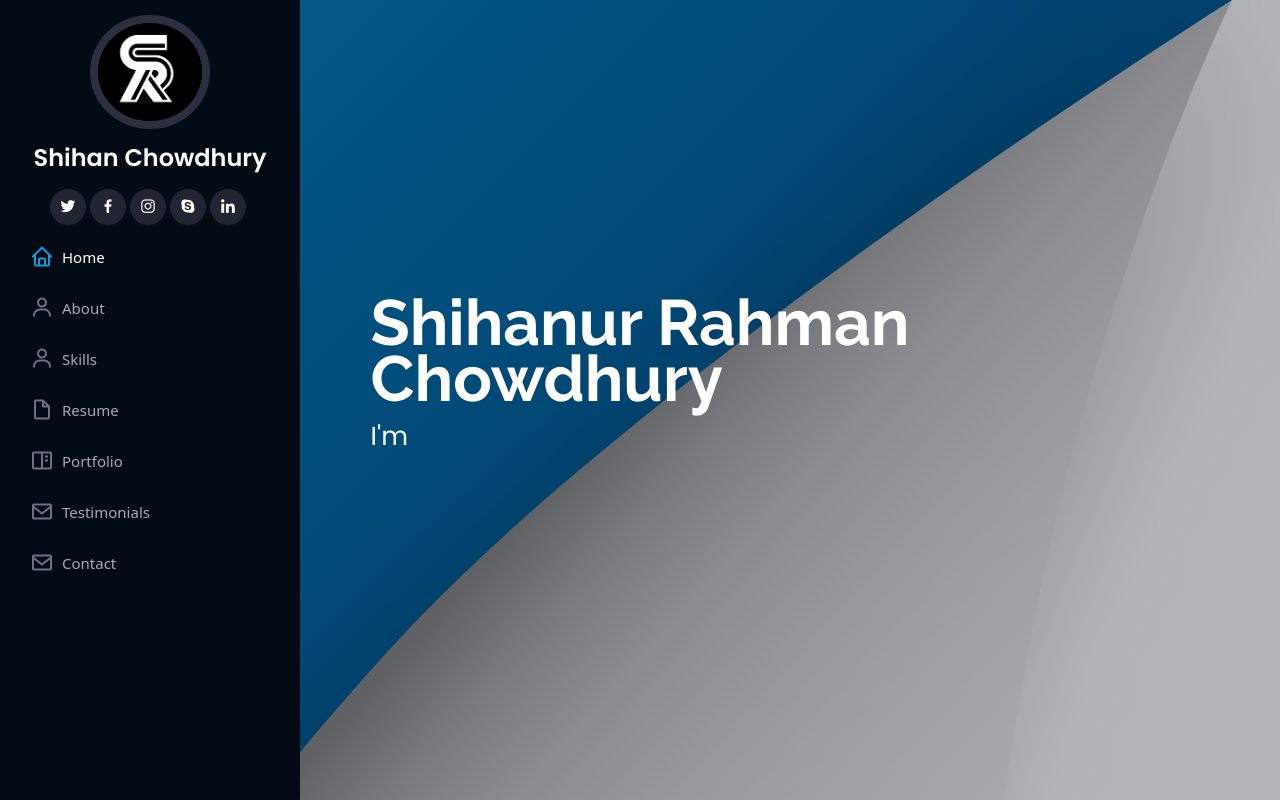
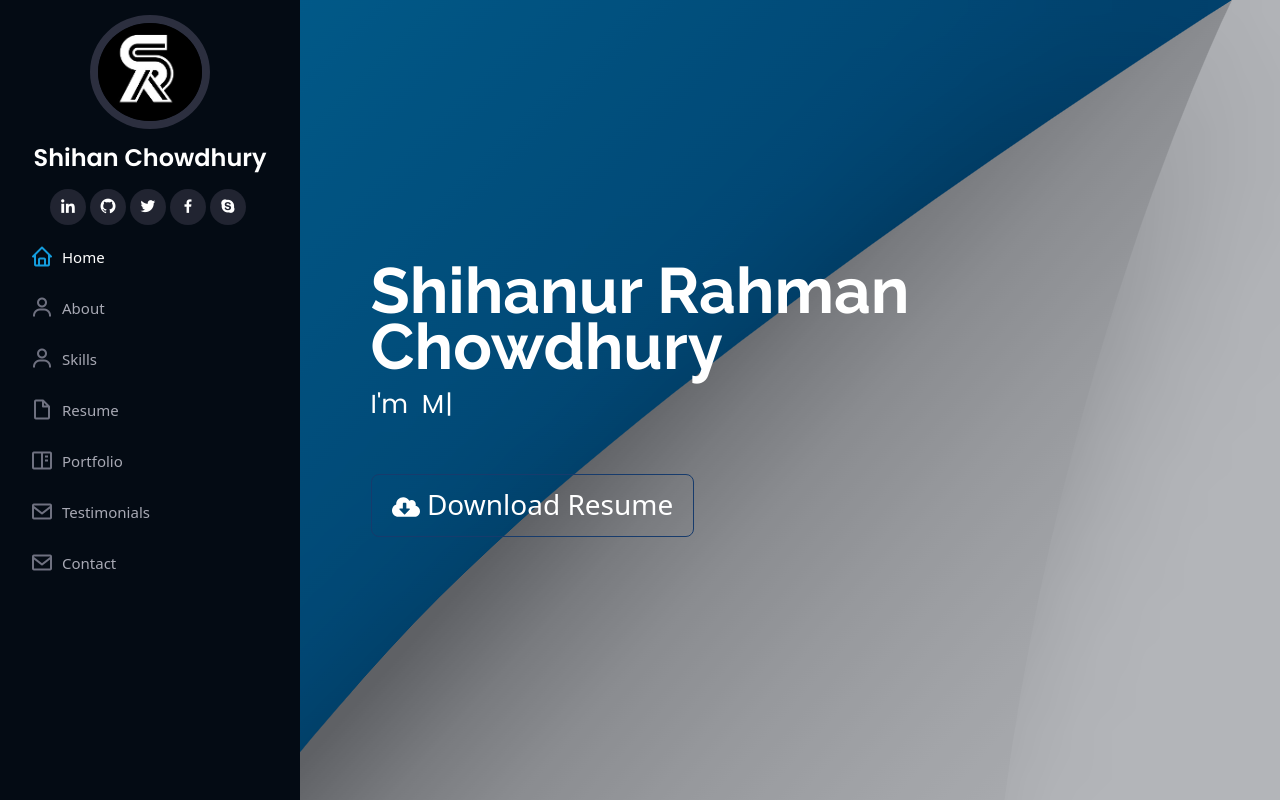
Before and after one commit to SR-Chowdhury/portfolio_v1, a React (Vite) app: page / in a window 1280 px wide. Shown: the top 800 px of the page. Built offline with nearby package versions, Linux system fonts and the light colour scheme.

Commit message:
90% static done

```diff
--- a/package.json
+++ b/package.json
@@ -10,7 +10,9 @@
     "preview": "vite preview"
   },
   "dependencies": {
+    "axios": "^1.4.0",
     "bootstrap": "^5.2.3",
+    "file-saver": "^2.0.5",
     "keen-slider": "^6.8.5",
     "localforage": "^1.10.0",
     "match-sorter": "^6.3.1",
@@ -22,6 +24,7 @@
     "react-icons": "^4.8.0",
     "react-router-dom": "^6.11.0",
     "react-toastify": "^9.1.2",
+    "react-typed": "^1.2.0",
     "sort-by": "^1.2.0"
   },
   "devDependencies": {
--- a/src/Components/Header/Header.jsx
+++ b/src/Components/Header/Header.jsx
@@ -73,11 +73,11 @@ const Header = () => {
                         <img src={profileImg} alt="SR - Profile Image" className="img-fluid rounded-circle" />
                         <h1 className="text-light"><a href="index.html">Shihan Chowdhury</a></h1>
                         <div className="social-links mt-3 text-center">
+                            <a href="https://www.linkedin.com/in/shihan-chowdhury-915583279/" className="linkedin"><i className="bx bxl-linkedin"></i></a>
+                            <a href="https://github.com/SR-Chowdhury" className="github"><i className="bx bxl-github"></i></a>
                             <a href="#" className="twitter"><i className="bx bxl-twitter"></i></a>
                             <a href="#" className="facebook"><i className="bx bxl-facebook"></i></a>
-                            <a href="#" className="instagram"><i className="bx bxl-instagram"></i></a>
                             <a href="#" className="google-plus"><i className="bx bxl-skype"></i></a>
-                            <a href="#" className="linkedin"><i className="bx bxl-linkedin"></i></a>
                         </div>
                     </div>
 
--- a/src/Components/HeroSection/HeroSection.jsx
+++ b/src/Components/HeroSection/HeroSection.jsx
@@ -1,11 +1,31 @@
 import React from 'react';
+import Typed from 'react-typed';
+import { FaCloudDownloadAlt } from "react-icons/fa";
 
 const HeroSection = () => {
+
+    const handleDownload = () => {
+        const fileUrl = 'https://drive.google.com/file/d/1Sn001LCcwXvhAGNFaVZG3J8wiiOv7bmd/view';
+        saveAs(fileUrl, 'document.pdf');
+    }
+
     return (
         <section id="hero" className="d-flex flex-column justify-content-center align-items-center">
             <div className="hero-container" data-aos="fade-in">
                 <h1>Shihanur Rahman <br /> Chowdhury</h1>
-                <p>I'm <span className="typed" data-typed-items="Designer, Developer, Freelancer, Photographer"></span></p>
+
+                <p>I'm &nbsp;
+                    <Typed
+                        strings={['Full Stack Developer', 'MERN Stack Developer', 'JS Developer']}
+                        typeSpeed={40}
+                        loop
+                    />
+                </p>
+
+                <div className='mt-3'>
+                    <button onClick={handleDownload} className='downloadBtn heroDownloadBtn'><FaCloudDownloadAlt/> Download Resume</button>
+                </div>
+
             </div>
         </section>
     );
--- a/src/Components/Resume/Resume.jsx
+++ b/src/Components/Resume/Resume.jsx
@@ -1,7 +1,15 @@
 import React from 'react';
+import { saveAs } from 'file-saver';
+import { FaDownload } from "react-icons/fa";
+
 
 const Resume = () => {
-    // TODO: RESUME DOWNLOAD BUTTON
+
+    const handleDownload = () => {
+        const fileUrl = 'https://drive.google.com/file/d/1Sn001LCcwXvhAGNFaVZG3J8wiiOv7bmd/view';
+        saveAs(fileUrl, 'document.pdf');
+    }
+
     return (
         <section id="resume" className="resume">
             <div className="container">
@@ -77,6 +85,10 @@ const Resume = () => {
                     </div>
                 </div>
 
+                <div className='text-center mt-3'>
+                    <button onClick={handleDownload} className='downloadBtn'><FaDownload/> Download Resume</button>
+                </div>
+
             </div>
         </section>
     );
--- a/src/assets/css/style.css
+++ b/src/assets/css/style.css
@@ -280,7 +280,7 @@ h6 {
   color: #fff;
   padding-bottom: 4px;
   letter-spacing: 1px;
-  border-bottom: 3px solid #149ddd;
+  /* border-bottom: 3px solid #149ddd; */
 }
 
 @media (min-width: 1024px) {
@@ -526,6 +526,33 @@ section {
   top: 0;
   background: #fff;
   border: 2px solid #1f5297;
+}
+
+.downloadBtn {
+  font-size: 18px;
+  background: transparent;
+  line-height: 1;
+  padding: 15px 20px;
+  border-radius: 8px;
+  text-align: center;
+  border: 1px solid #1f5297;
+  transition: 0.3s;
+}
+
+.downloadBtn:hover {
+  background: #1f5297;
+  color: white;
+}
+
+.heroDownloadBtn {
+  color: white;
+  font-size: 28px;
+  border-color: rgb(23, 59, 108);
+}
+
+.heroDownloadBtn:hover {
+  background: rgb(23, 59, 108);
+  border-color: white;
 }
 
 /*--------------------------------------------------------------
```
Also changed, not shown: 2 other files (tests, documents, lock files or other folders).
